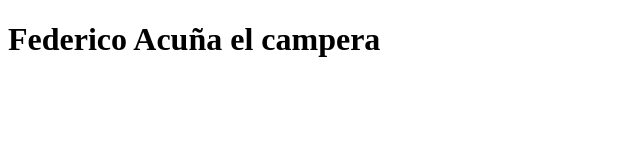
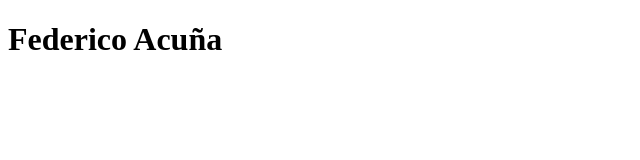
Before and after one commit to byalan23/alan, a plain HTML site: page index.html in a window 1280 px wide. Shown: the whole page, without its empty margins (0-640 px from the left). Drawn offline with Linux system fonts and the light colour scheme.

Commit message:
Update index.html

```diff
--- a/index.html
+++ b/index.html
@@ -1,6 +1,6 @@
 <!DOCTYPE html>
 <html>
   <body>
-    <h1>Federico Acuña el campera</h1>
+    <h1>Federico Acuña</h1>
   </body>
 </html>
```
